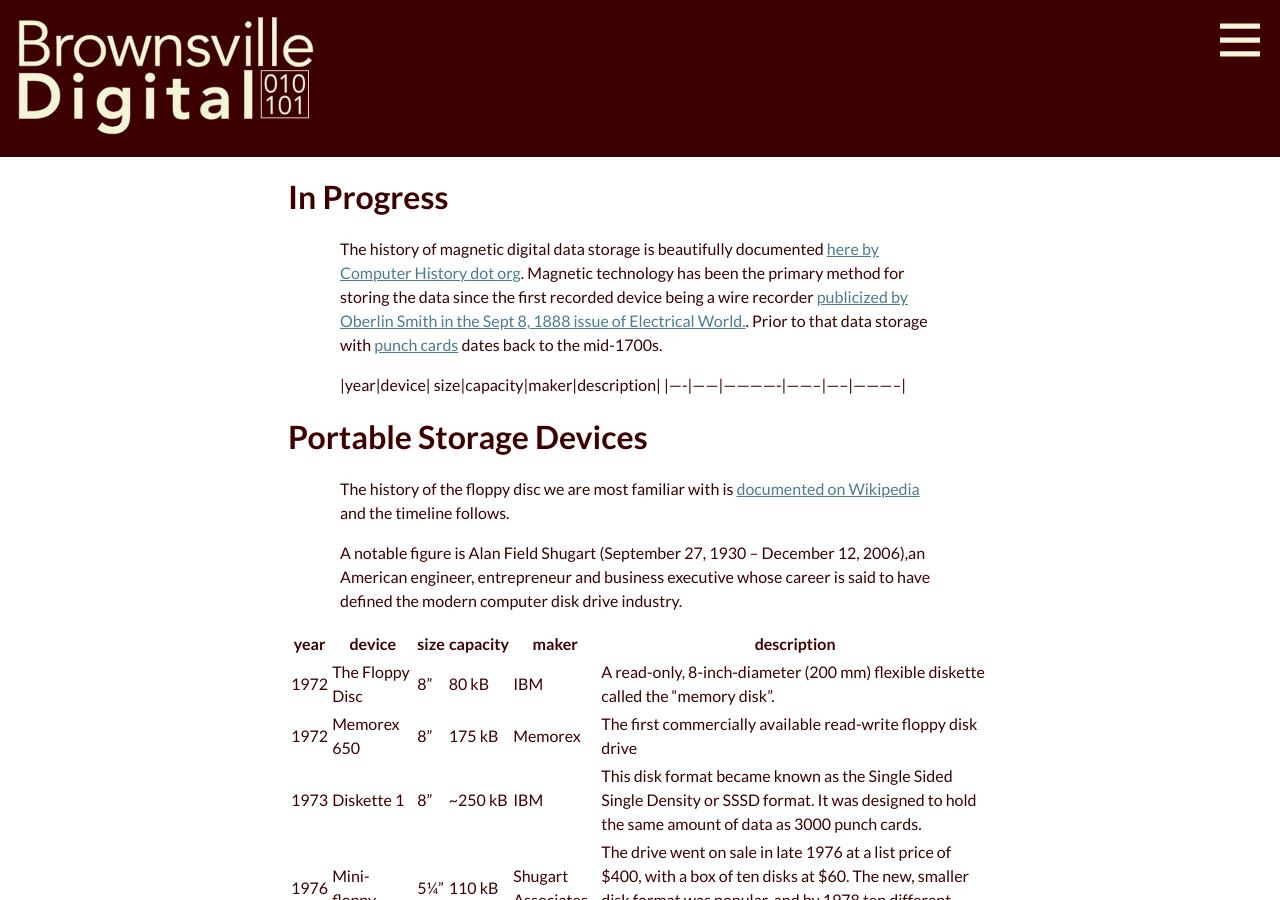
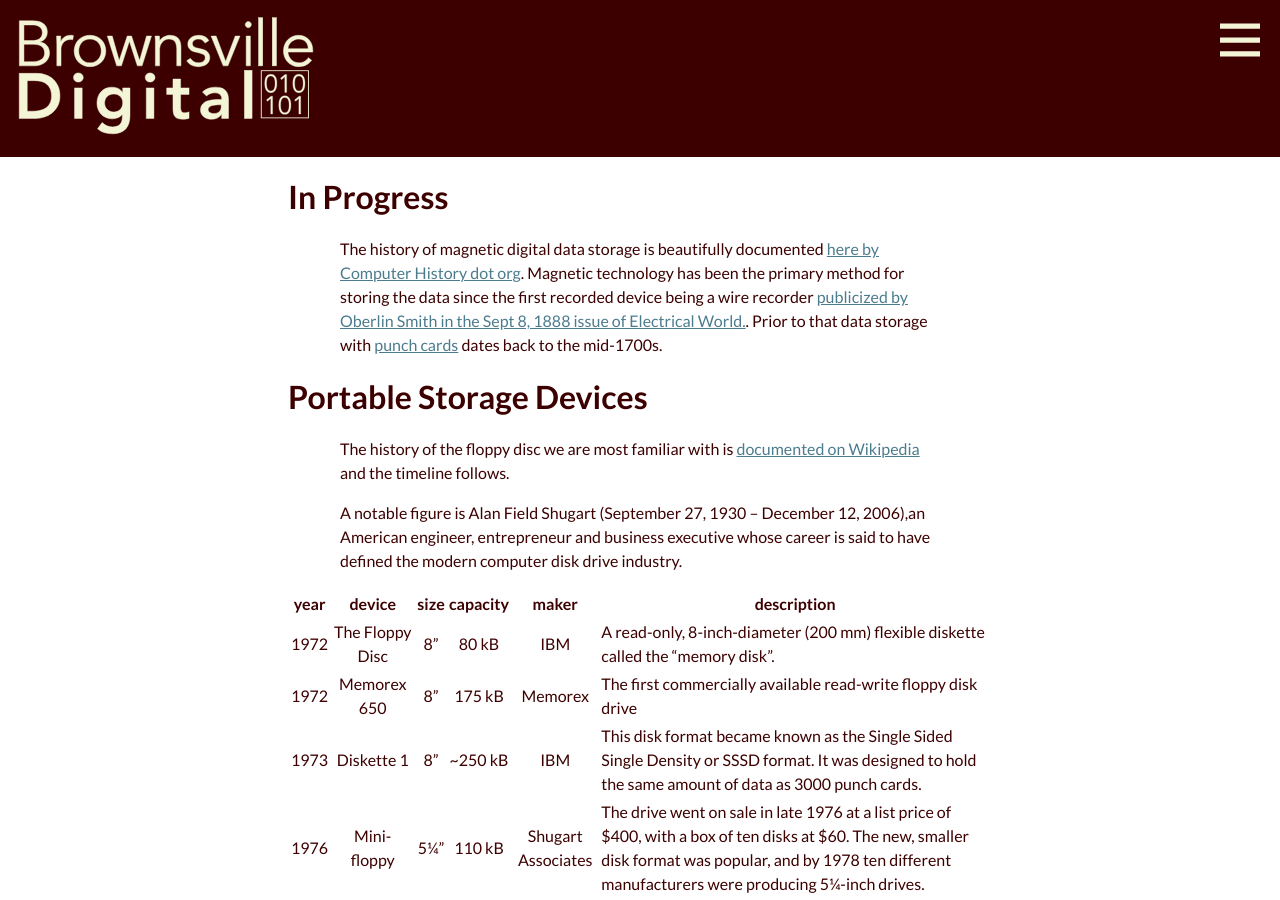
Before and after one commit to Brownsville-Digital/website, a Jekyll site: the page built from _posts/2026-07-18-data-storage-then-to-now.md, in a window 1280 px wide and 900 px high. Built offline with Jekyll 4.4.1, drawn with Linux system fonts in a browser that asks for light colours.

Commit message:
Center most of the table cells, all but description.

```diff
--- a/_posts/2026-07-18-data-storage-then-to-now.md
+++ b/_posts/2026-07-18-data-storage-then-to-now.md
@@ -12,8 +12,7 @@
 
 The history of magnetic digital data storage is beautifully documented [here by Computer History dot org](https://www.computerhistory.org/timeline/memory-storage/). Magnetic technology has been the primary method for storing the data since the first recorded device being a wire recorder [publicized by Oberlin Smith in the Sept 8, 1888 issue of Electrical World.](https://en.wikipedia.org/wiki/Magnetic_storage). Prior to that data storage with [punch cards](https://en.wikipedia.org/wiki/Punched_card) dates back to the mid-1700s.
 
-|year|device|         size|capacity|maker|description|
-|----|------|-------------|--------|-----|-----------|
+
 
 
 ## Portable Storage Devices
@@ -23,7 +22,7 @@
 A notable figure is Alan Field Shugart (September 27, 1930 – December 12, 2006),an American engineer, entrepreneur and business executive whose career is said to have defined the modern computer disk drive industry.
 
 |year|device|         size|capacity|maker|description|
-|----|------|-------------|--------|-----|-----------|
+|:---:|:------:|:-------------:|:--------:|:-----:|-----------|
 |1972|The Floppy Disc|8"| 80 kB    | IBM | A read-only, 8-inch-diameter (200 mm) flexible diskette called the "memory disk".|
 |1972|Memorex 650|8"|175 kB        | Memorex | The first commercially available read-write floppy disk drive |
 |1973|Diskette 1 | 8" | ~250 kB    | IBM | This disk format became known as the Single Sided Single Density or SSSD format. It was designed to hold the same amount of data as 3000 punch cards.|
@@ -34,7 +33,7 @@
 
 
 |year|device|         size|capacity|maker|description|
-|----|------|-------------|--------|-----|-----------|
+|:---:|:------:|:-------------:|:--------:|:-----:|-----------|
 |1987|HD           |3½" | ~1.44 MB | ? | The most common formatted capacity was 1,474,560 bytes (or 1440 KiB), double that of the 720 kiB variant.[nb 4] The term "1.44 MB" is a misnomer caused by dividing the size of 1440 kibibytes (1440 * 1024 bytes) by 1000, thus converting 1440 KiB to "1.44 MB" - where the MB stands for neither a megabyte (1,000,000 bytes) nor a mebibyte (1,048,576 bytes) but instead 1,024,000 bytes. Correctly dividing 1440 KiB by 1024 gives a size of 1.40625 MiB. These HD disks had an extra hole in the case on the opposite side of the write-protect notch. |
 |1995| Zip Drive | 97 x 98 x 6 mm | 100, 250, 750 MB | Iomega | The format became the most popular of the superfloppy products, which filled a niche in the late 1990s portable storage market. Nonetheless, it was never popular enough to replace the standard 3+1⁄2-inch floppy disk. Zip drives fell out of favor for mass portable storage during the early 2000s as CD-RW and USB flash drives became prevalent. |
 |1997 | CD-RW | 700 MB | Ricoh | CD-RWs cannot be read in many CD readers built prior to the introduction of CD-RW. CD-ROM drives with a "MultiRead" certification are compatible.|
```
